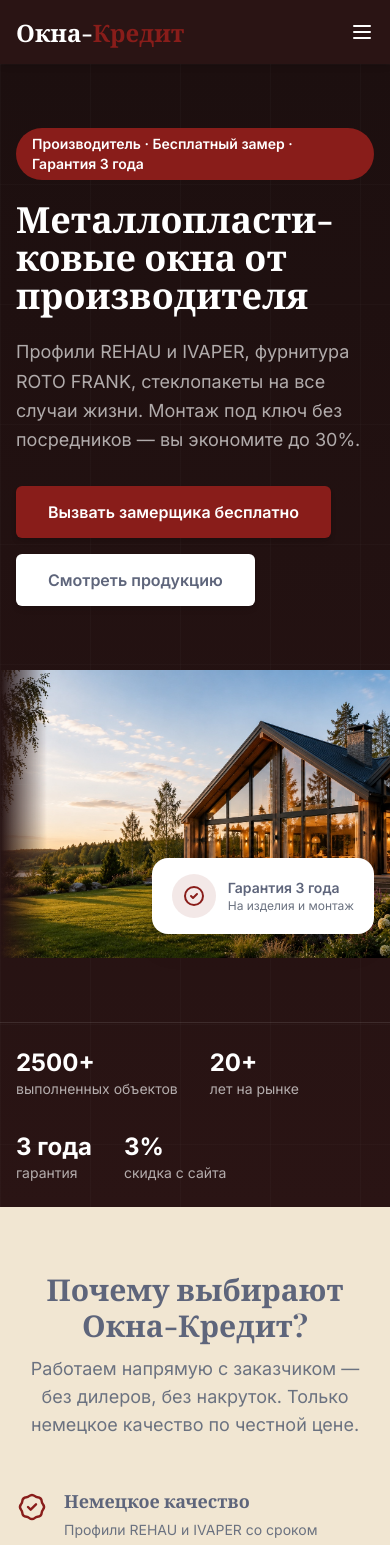
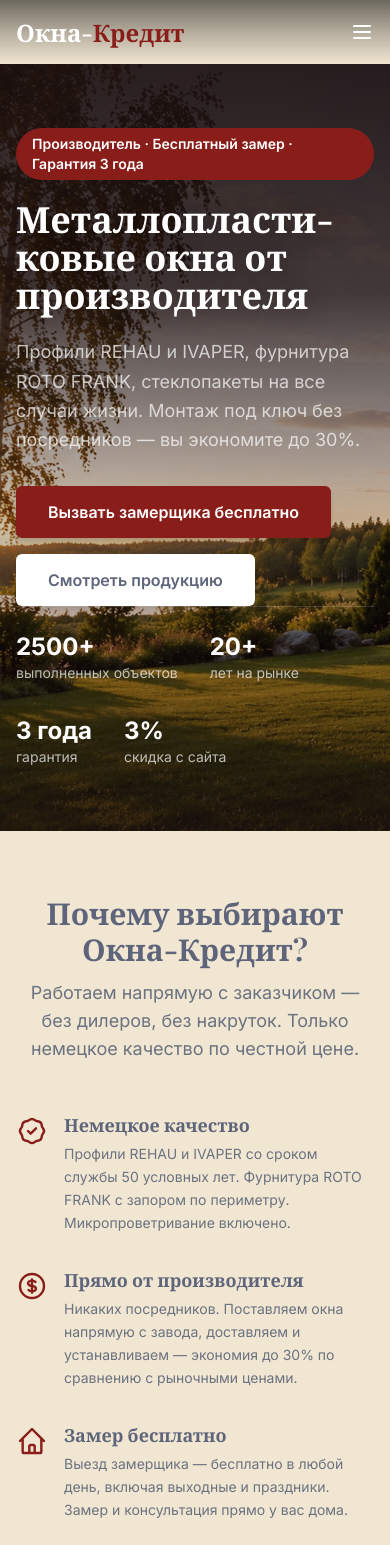
Before and after one commit to rkmartin0106/OknaKredit, a Next.js app: page / in a window 390 px wide. Shown: the top 1545 px of the page. Built offline with nearby package versions, Linux system fonts and the light colour scheme.

Commit message:
Replace split hero with full-bleed background image and scrim gradients
Two-layer scrim (side-to-side on desktop, top-to-bottom on mobile) keeps
copy legible over the new wide house photo. Header goes transparent with
its own scrim over the homepage hero only, staying solid on other pages.

```diff
--- a/src/app/page.tsx
+++ b/src/app/page.tsx
@@ -101,43 +101,49 @@ export default function HomePage() {
   return (
     <>
       {/* Hero */}
-      <section
-        className="relative overflow-hidden"
-        style={{ background: "linear-gradient(180deg, #1C0F0F 0%, #2A1414 100%)" }}
-      >
-        {/* Window mullion pattern — desktop, fades out toward the photo */}
+      <section className="relative overflow-hidden min-h-[600px] md:min-h-[680px] lg:min-h-[720px]">
+        {/* Background photo — full-bleed, anchored to the house on the right */}
+        <div className="absolute inset-0">
+          <Image
+            src="/images/hero-house-wide.jpg"
+            alt="Загородный дом с панорамным остеклением — окна и двери от Окна-Кредит"
+            fill
+            priority
+            sizes="100vw"
+            className="object-cover object-center lg:object-right"
+          />
+        </div>
+
+        {/* Scrim — desktop: protects the text column left-to-right, plus a bottom anchor for the stats row */}
         <div
           className="absolute inset-0 hidden lg:block pointer-events-none"
           style={{
             backgroundImage:
-              "repeating-linear-gradient(to right, rgba(255,255,255,0.06) 0, rgba(255,255,255,0.06) 1px, transparent 1px, transparent 90px), repeating-linear-gradient(to bottom, rgba(255,255,255,0.06) 0, rgba(255,255,255,0.06) 1px, transparent 1px, transparent 120px)",
-            maskImage: "linear-gradient(to right, black 0%, black 45%, transparent 90%)",
-            WebkitMaskImage: "linear-gradient(to right, black 0%, black 45%, transparent 90%)",
+              "linear-gradient(to right, rgba(28,15,15,0.94) 0%, rgba(28,15,15,0.85) 32%, rgba(28,15,15,0.35) 58%, rgba(28,15,15,0.10) 80%), linear-gradient(to top, rgba(28,15,15,0.75) 0%, rgba(28,15,15,0) 40%)",
           }}
         />
-        {/* Window mullion pattern — mobile, faint */}
+        {/* Scrim — mobile: top-to-bottom so the stacked text stays legible, plus the same bottom anchor */}
         <div
           className="absolute inset-0 lg:hidden pointer-events-none"
           style={{
             backgroundImage:
-              "repeating-linear-gradient(to right, rgba(255,255,255,0.02) 0, rgba(255,255,255,0.02) 1px, transparent 1px, transparent 90px), repeating-linear-gradient(to bottom, rgba(255,255,255,0.02) 0, rgba(255,255,255,0.02) 1px, transparent 1px, transparent 120px)",
+              "linear-gradient(to bottom, rgba(28,15,15,0.92) 0%, rgba(28,15,15,0.8) 30%, rgba(28,15,15,0.3) 55%, rgba(28,15,15,0.08) 75%), linear-gradient(to top, rgba(28,15,15,0.75) 0%, rgba(28,15,15,0) 40%)",
           }}
         />
 
-        {/* Copy + image row */}
-        <div className="relative flex flex-col lg:block lg:min-h-[640px]">
-          {/* Copy */}
-          <div className="relative order-1 max-w-7xl mx-auto w-full px-4 sm:px-6 lg:px-8 py-16 md:py-20 lg:py-0 lg:min-h-[640px] lg:flex lg:items-center">
-            <div className="lg:w-[58%] lg:pr-[5%]">
+        {/* Content */}
+        <div className="relative z-10 max-w-7xl mx-auto w-full h-full px-4 sm:px-6 lg:px-8 min-h-[600px] md:min-h-[680px] lg:min-h-[720px] py-16 md:py-20 lg:py-14 flex flex-col justify-between">
+          <div className="max-w-[46rem]">
             <span className="inline-block bg-brand-red text-white text-sm font-semibold px-4 py-1.5 rounded-full mb-5">
               Производитель · Бесплатный замер · Гарантия 3 года
             </span>
             <h1
-                className="text-4xl md:text-5xl font-heading font-bold text-white leading-[1.05] break-words [hyphens:auto] lg:[hyphens:none] lg:[overflow-wrap:normal] lg:[word-break:normal] lg:text-[clamp(2.75rem,4.5vw,4rem)]"
+              className="text-4xl md:text-5xl lg:text-6xl font-heading font-bold text-white leading-[1.05] break-words [hyphens:auto]"
+              style={{ textShadow: "0 2px 24px rgba(0,0,0,0.4)" }}
             >
               Металлопластиковые окна от производителя
             </h1>
-              <p className="mt-6 text-white/65 text-lg md:text-xl leading-relaxed max-w-xl">
+            <p className="mt-6 text-white/70 text-lg md:text-xl leading-relaxed max-w-xl">
               Профили REHAU и IVAPER, фурнитура ROTO FRANK, стеклопакеты на все случаи жизни. Монтаж под ключ без посредников — вы экономите до 30%.
             </p>
             <div className="mt-8 flex flex-wrap lg:flex-nowrap gap-4">
@@ -149,42 +155,9 @@ export default function HomePage() {
               </Link>
             </div>
           </div>
-          </div>
 
-          {/* Image — full-bleed on the right, touching top + right viewport edge, soft left-edge dissolve */}
-          <div className="relative order-2 h-72 sm:h-96 lg:absolute lg:inset-y-0 lg:right-0 lg:h-auto lg:w-[42%]">
-            <div
-              className="absolute inset-0 overflow-hidden"
-              style={{
-                maskImage: "linear-gradient(to right, transparent 0%, black 12%)",
-                WebkitMaskImage: "linear-gradient(to right, transparent 0%, black 12%)",
-              }}
-            >
-              <Image
-                src="/images/hero-house.jpg"
-                alt="Загородный дом с панорамным остеклением — окна и двери от Окна-Кредит"
-                fill
-                priority
-                sizes="(min-width: 1024px) 42vw, 100vw"
-                className="object-cover"
-              />
-            </div>
-            <div className="absolute z-10 right-4 sm:right-6 lg:right-6 bottom-6 lg:bottom-10 flex items-center gap-3 bg-white rounded-2xl shadow-xl px-5 py-4 max-w-[240px]">
-              <div className="w-11 h-11 shrink-0 rounded-full bg-brand-red/10 flex items-center justify-center">
-                <svg className="w-6 h-6 text-brand-red" fill="none" stroke="currentColor" viewBox="0 0 24 24">
-                  <path strokeLinecap="round" strokeLinejoin="round" strokeWidth={2} d="M9 12l2 2 4-4m6 2a9 9 0 11-18 0 9 9 0 0118 0z" />
-                </svg>
-              </div>
-              <div>
-                <p className="text-sm font-semibold text-brand-blue leading-tight">Гарантия 3 года</p>
-                <p className="text-xs text-brand-gray mt-0.5">На изделия и монтаж</p>
-              </div>
-            </div>
-          </div>
-        </div>
-
-        {/* Stats — own block, same left margin as H1, hairline divider, never overlaps the CTAs */}
-        <div className="relative max-w-7xl mx-auto w-full px-4 sm:px-6 lg:px-8 mt-16 border-t border-white/10 py-6 flex flex-wrap gap-8 text-white/65 text-sm">
+          {/* Stats — bottom of hero, over the bottom scrim */}
+          <div className="border-t border-white/15 pt-6 flex flex-wrap gap-8 text-white/70 text-sm">
             {[
               ["2500+", "выполненных объектов"],
               ["20+", "лет на рынке"],
@@ -196,6 +169,20 @@ export default function HomePage() {
                 <p>{label}</p>
               </div>
             ))}
+          </div>
+        </div>
+
+        {/* Badge card — bottom-right, over the bright part of the photo */}
+        <div className="hidden sm:flex absolute z-10 right-12 bottom-32 lg:bottom-36 items-center gap-3 bg-white rounded-2xl shadow-xl px-5 py-4 max-w-[240px]">
+          <div className="w-11 h-11 shrink-0 rounded-full bg-brand-red/10 flex items-center justify-center">
+            <svg className="w-6 h-6 text-brand-red" fill="none" stroke="currentColor" viewBox="0 0 24 24">
+              <path strokeLinecap="round" strokeLinejoin="round" strokeWidth={2} d="M9 12l2 2 4-4m6 2a9 9 0 11-18 0 9 9 0 0118 0z" />
+            </svg>
+          </div>
+          <div>
+            <p className="text-sm font-semibold text-brand-blue leading-tight">Гарантия 3 года</p>
+            <p className="text-xs text-brand-gray mt-0.5">На изделия и монтаж</p>
+          </div>
         </div>
       </section>
 
--- a/src/components/Header.tsx
+++ b/src/components/Header.tsx
@@ -2,6 +2,7 @@
 
 import Link from "next/link";
 import { useState } from "react";
+import { usePathname } from "next/navigation";
 import { clsx } from "clsx";
 
 const navLinks = [
@@ -17,11 +18,18 @@ const navLinks = [
 
 export default function Header() {
   const [open, setOpen] = useState(false);
+  const pathname = usePathname();
+  const isHome = pathname === "/";
 
   return (
-    <header className="sticky top-0 z-50 bg-[#2A1414] shadow-md">
+    <header
+      className={clsx(
+        "sticky top-0 z-50 transition-colors",
+        isHome ? "bg-gradient-to-b from-black/55 via-black/25 to-transparent" : "bg-[#2A1414] shadow-md"
+      )}
+    >
       {/* Top bar */}
-      <div className="bg-[#1C0F0F] text-white/60 text-xs py-1.5 hidden md:block">
+      <div className={clsx("text-white/60 text-xs py-1.5 hidden md:block", !isHome && "bg-[#1C0F0F]")}>
         <div className="max-w-7xl mx-auto px-4 sm:px-6 lg:px-8 flex justify-between items-center">
           <a href="mailto:info@oknakredit.spb.ru" className="hover:text-white transition-colors">
             info@oknakredit.spb.ru
```
Also changed, not shown: public/images/hero-house-wide.jpg (added), public/images/hero-house.jpg (deleted). Lines whose indentation alone changed are shown as unchanged.
